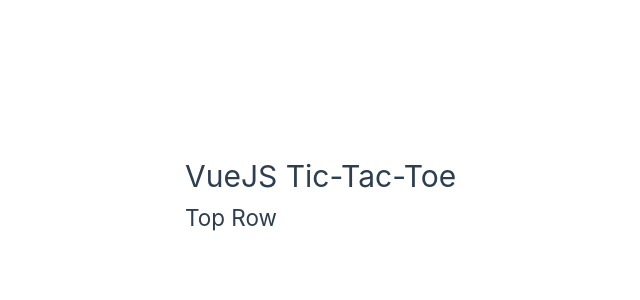
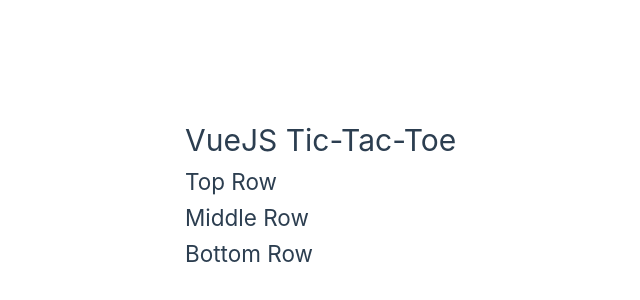
Before and after one commit to jffelix/VueJS-Tic-Tac-Toe, a Vue app in the folder VueJS-Tic-Tac-Toe/: page / in a window 1280 px wide. Shown: the part 206-506 px from the top of the page, without its empty margins (455-1095 px from the left). Built offline with nearby package versions, Linux system fonts and the light colour scheme.

Commit message:
Displayed middle and bottom rows

```diff
--- a/VueJS-Tic-Tac-Toe/src/components/App.vue
+++ b/VueJS-Tic-Tac-Toe/src/components/App.vue
@@ -5,6 +5,8 @@
   <main>
     <h1>VueJS Tic-Tac-Toe</h1>
     <TopRow />
+    <MiddleRow />
+    <BottomRow />
   </main>
 </template>
 
```
